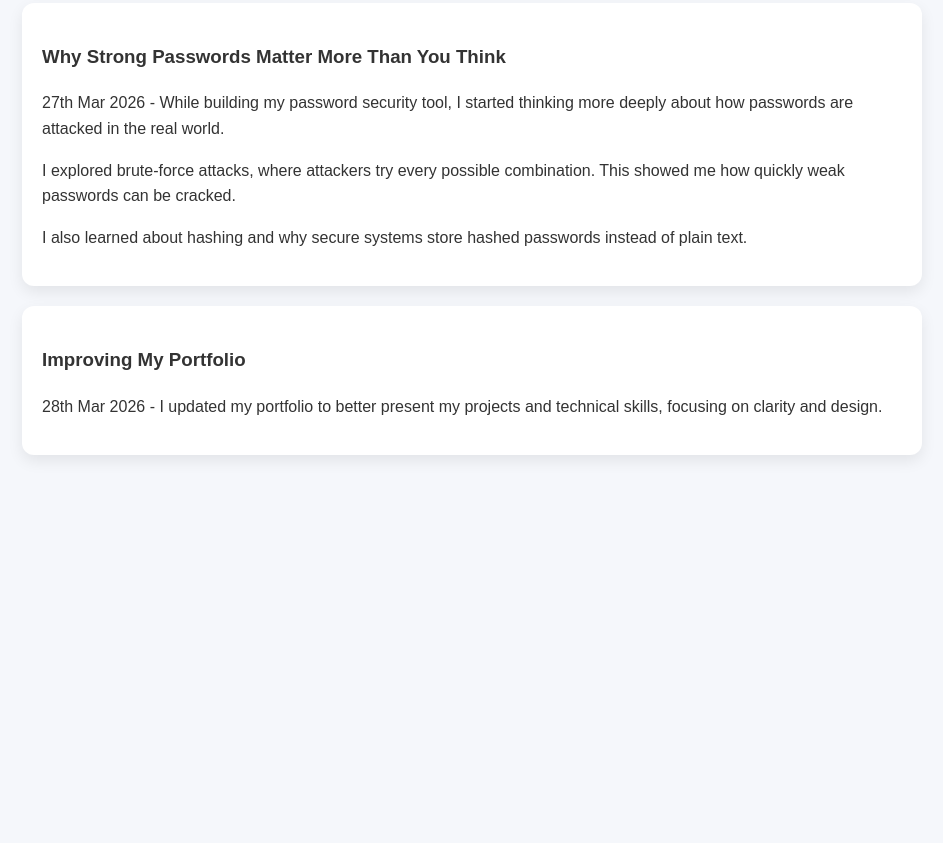
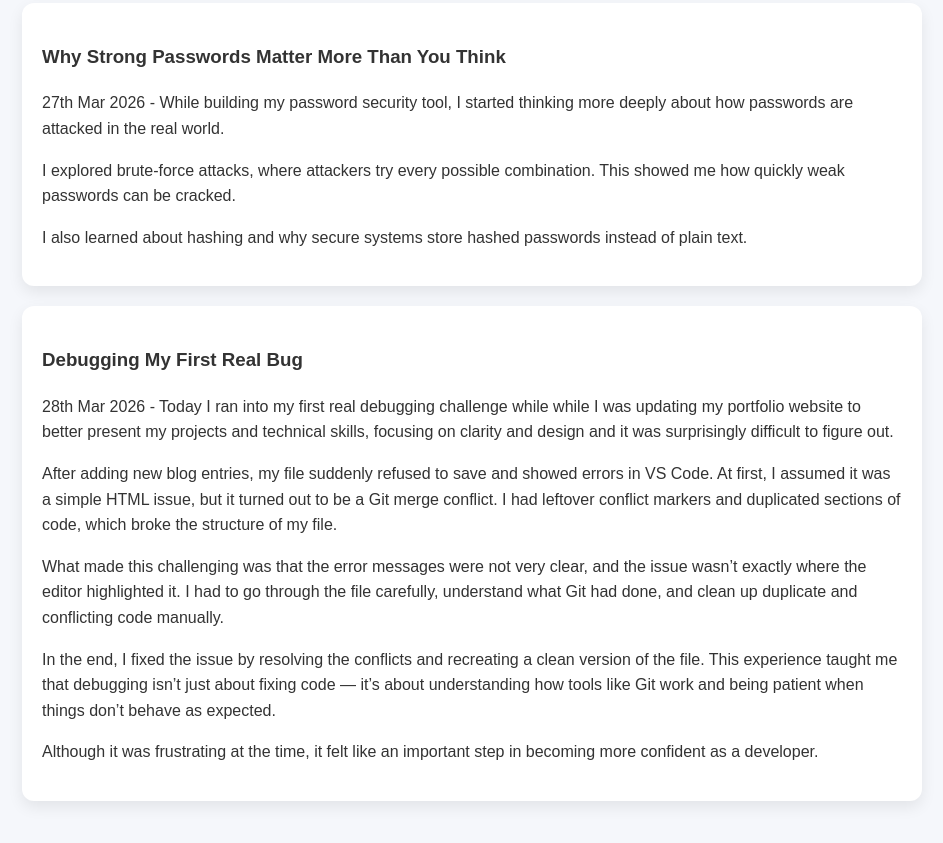
Before and after one commit to samyuthak-projects/portfolio-website, a plain HTML site: page index.html in a window 1280 px wide. Shown: the part 2251-3094 px from the top of the page, without its empty margins (168-1111 px from the left). Before the commit the page ends 2776 px from the top, so only its background shows below. Drawn offline with Linux system fonts and the light colour scheme.

Commit message:
Add blog post about debugging and merge conflicts

```diff
--- a/index.html
+++ b/index.html
@@ -116,9 +116,21 @@
   </article>
 
   <article>
-    <h3>Improving My Portfolio</h3>
+    <h3>Debugging My First Real Bug</h3>
     <p>
-      28th Mar 2026 - I updated my portfolio to better present my projects and technical skills, focusing on clarity and design.
+      28th Mar 2026 - Today I ran into my first real debugging challenge while while I was updating my portfolio website to better present my projects and technical skills, focusing on clarity and design and it was surprisingly difficult to figure out.
+    </p>
+    <p>
+      After adding new blog entries, my file suddenly refused to save and showed errors in VS Code. At first, I assumed it was a simple HTML issue, but it turned out to be a Git merge conflict. I had leftover conflict markers and duplicated sections of code, which broke the structure of my file.
+    </p>
+    <p>
+      What made this challenging was that the error messages were not very clear, and the issue wasn’t exactly where the editor highlighted it. I had to go through the file carefully, understand what Git had done, and clean up duplicate and conflicting code manually.
+    </p>
+    <p>
+      In the end, I fixed the issue by resolving the conflicts and recreating a clean version of the file. This experience taught me that debugging isn’t just about fixing code — it’s about understanding how tools like Git work and being patient when things don’t behave as expected.
+    </p>
+    <p>
+      Although it was frustrating at the time, it felt like an important step in becoming more confident as a developer.
     </p>
   </article>
 
```
